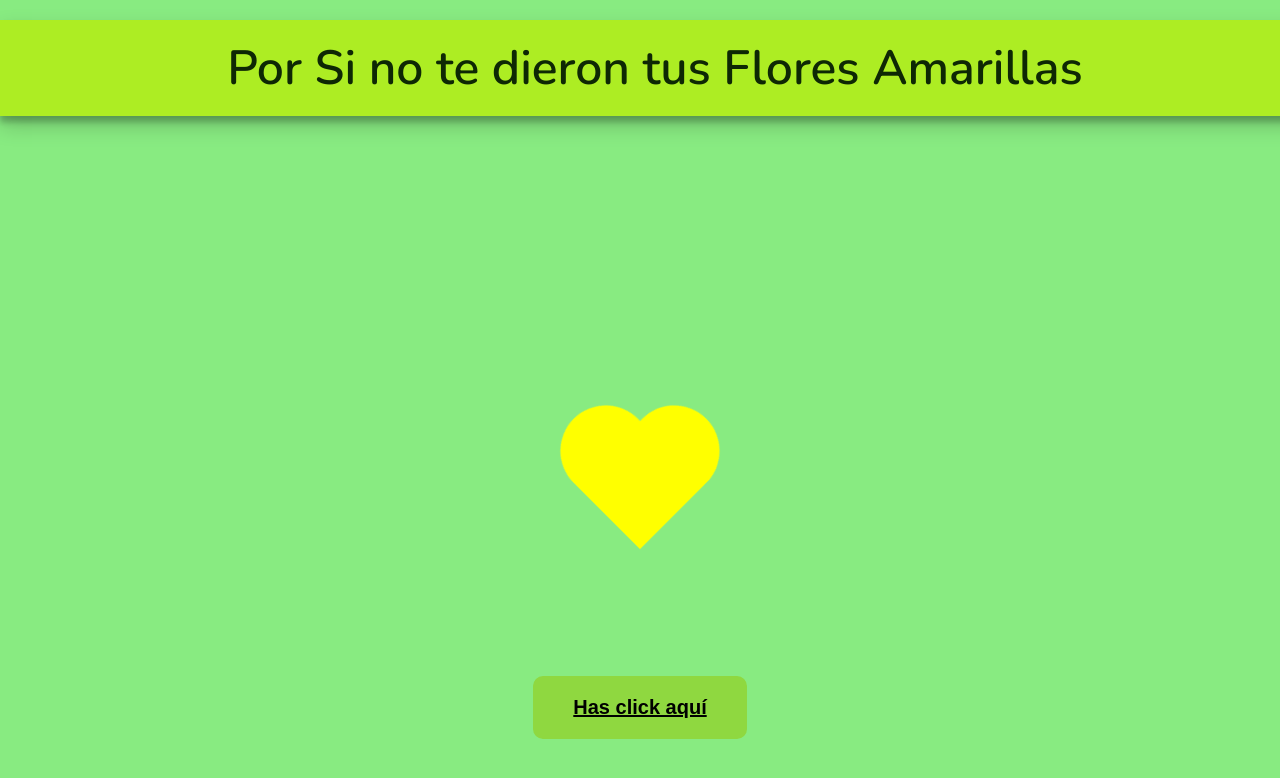
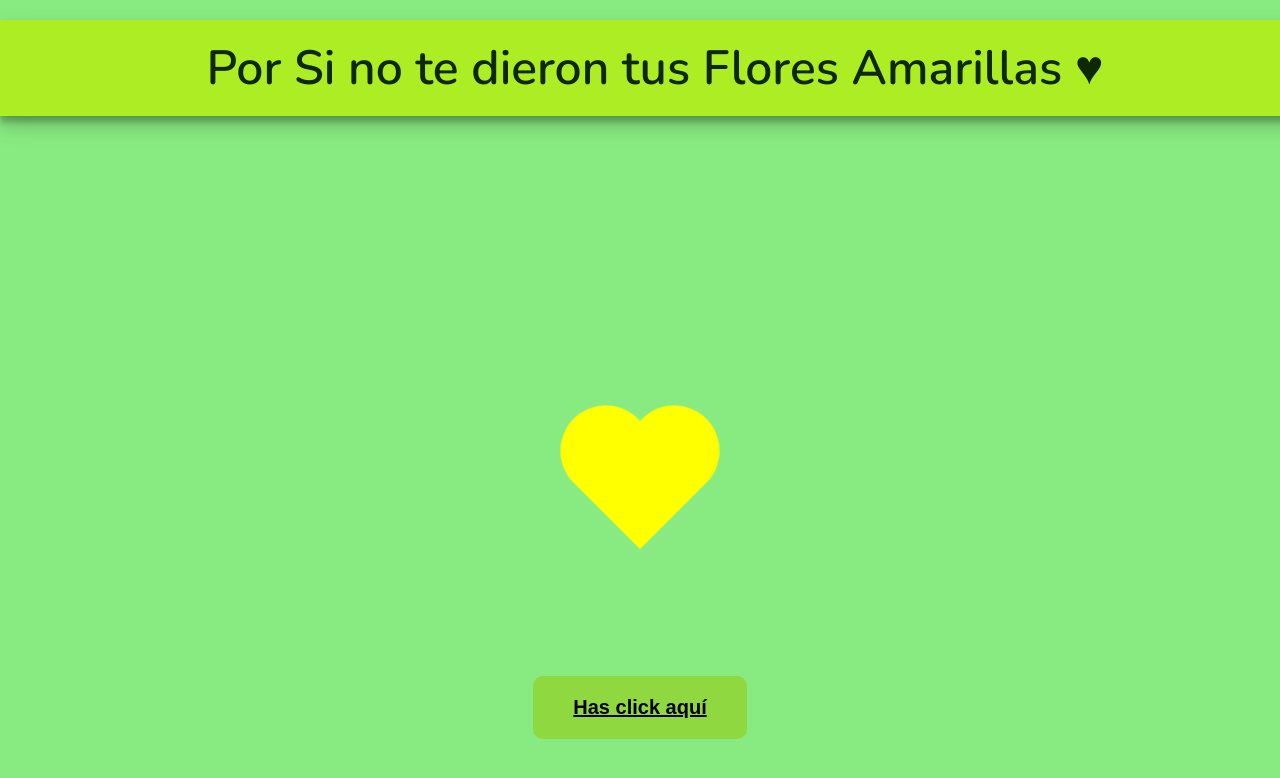
Before and after one commit to EddyEspinoza123/FloresA, a plain HTML site: page index.html in a window 1280 px wide. Drawn offline with nearby package versions, Linux system fonts and the light colour scheme.

Commit message:
Update index.html

```diff
--- a/index.html
+++ b/index.html
@@ -109,7 +109,7 @@
 </head>
 <body>
     <div class="back">
-        <div class="bday">Por Si no te dieron tus Flores Amarillas<br> </div>
+        <div class="bday">Por Si no te dieron tus Flores Amarillas ♥ <br> </div>
         <div class="heart"></div>
         <footer>
             <div class="boton">
```
